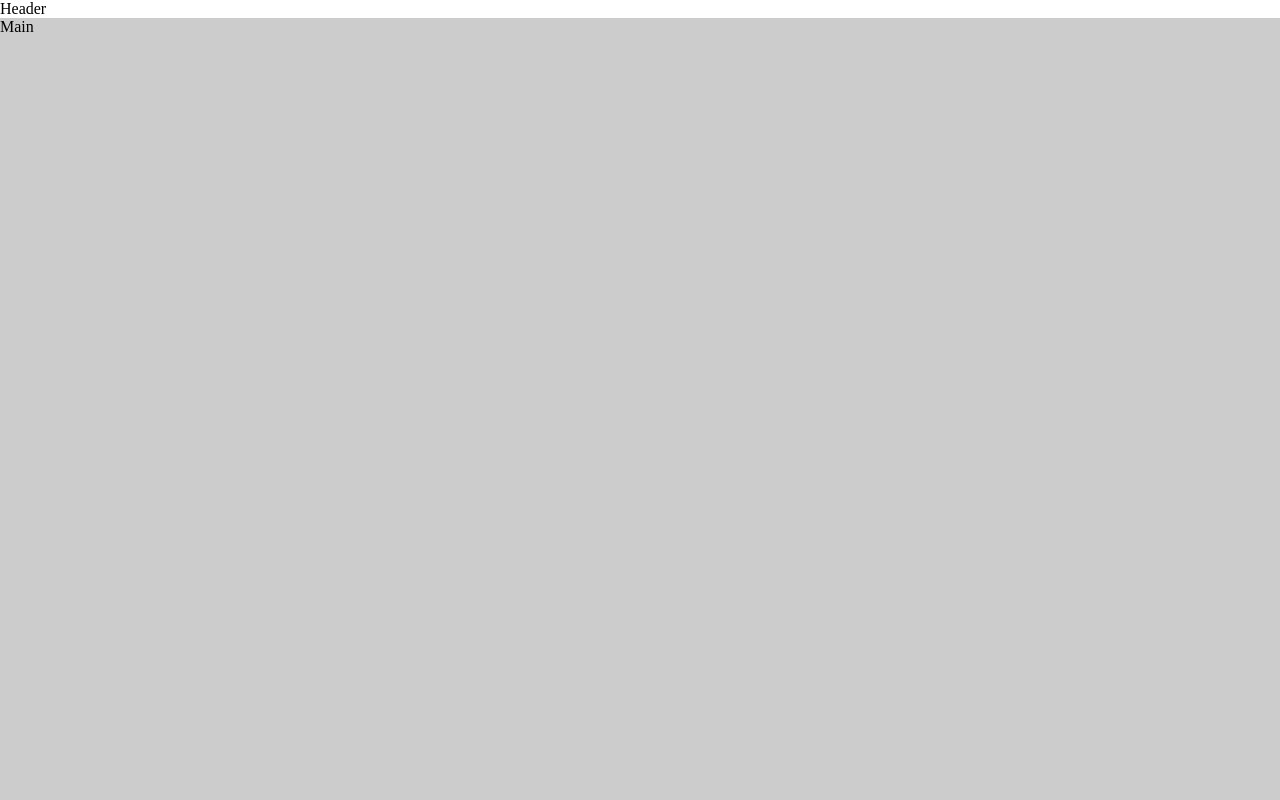
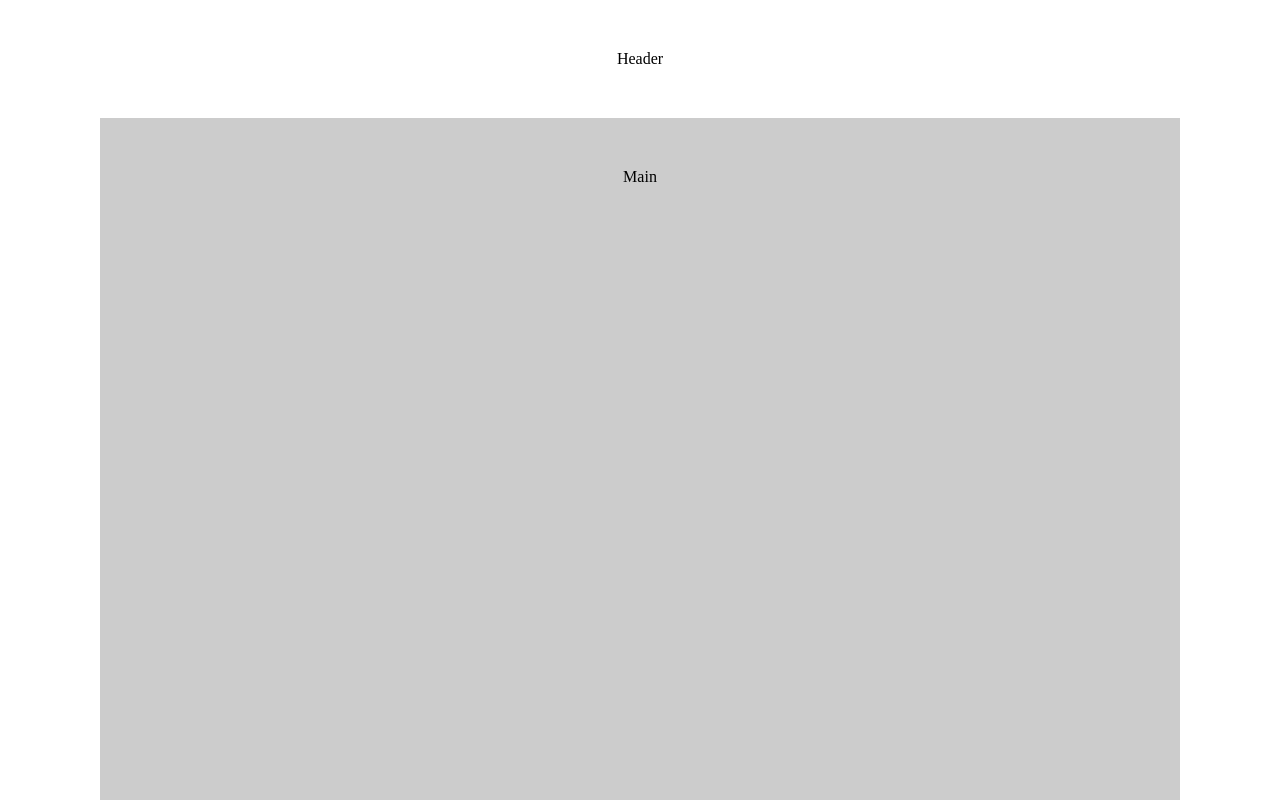
Before and after one commit to praveen-terralogic/height-issue, a plain HTML site: page index.html in a window 1280 px wide. Shown: the top 800 px of the page. Drawn offline with Linux system fonts and the light colour scheme.

Commit message:
Update index.html

```diff
--- a/index.html
+++ b/index.html
@@ -7,12 +7,17 @@
 <style>
   *{
   margin:0px;
-    padding:0px;
+  padding:0px;
+  box-sizing: border-box;
   }
 main{
 background-color:#cccccc;
 height:100vh;
 }
+ header,main,footer{
+ padding:50px;
+  text-align:center;
+ }
 </style>
 </head>
 <body>
```
